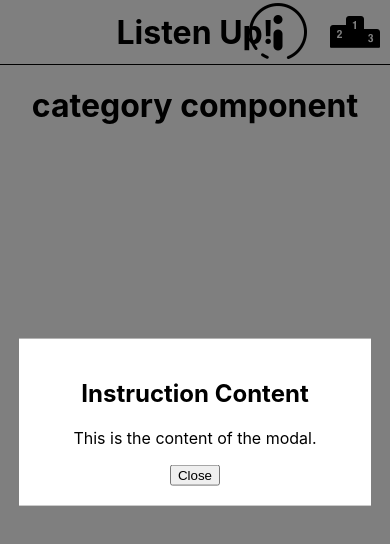
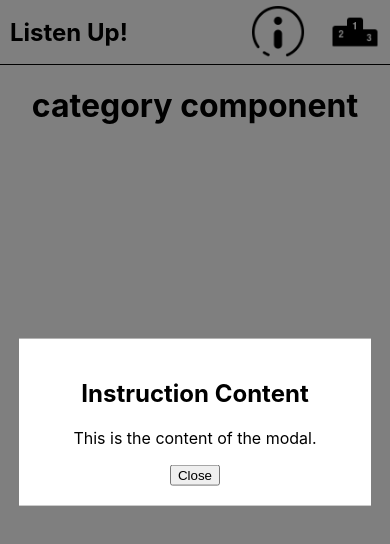
Before and after one commit to Listen-Up-2210/listen-up-ui, a React (Create React App) app: page / in a window 390 px wide. Shown: the top 544 px of the page. Built offline with nearby package versions, Linux system fonts and the light colour scheme.

Commit message:
Add media query to shrink and adjust header elements on smaller screens

```diff
--- a/src/Components/Header/Header.css
+++ b/src/Components/Header/Header.css
@@ -29,3 +29,15 @@
   cursor: pointer;
   transform: scale(1.1)
 }
+
+@media screen and (max-width: 600px) {
+  .title {
+    left: 10px;
+    transform: none;
+    font-size:x-large;
+  }
+
+  .modal-button {
+    transform: scale(0.9);
+  }
+}
```
